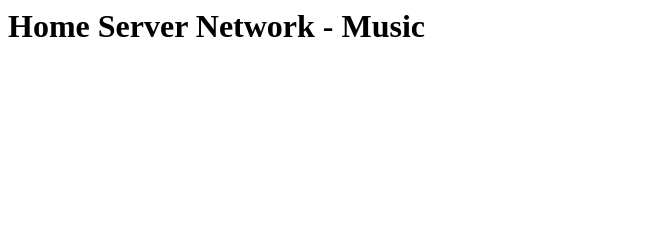
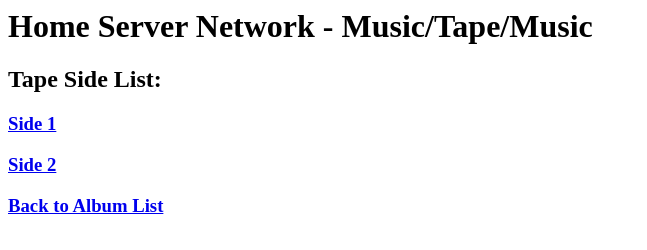
Before and after one commit to LachlanJob/Goldenkrew3000.github.io, a plain HTML site: page HomeServer/Music/Tape/Circus/CIRCUS.html in a window 1280 px wide. Shown: the whole page, without its empty margins (0-647 px from the left). Drawn offline with Linux system fonts and the light colour scheme.

Commit message:
Adding Cassette Tape Interface (Private)

```diff
--- a/HomeServer/Music/Tape/Circus/CIRCUS.html
+++ b/HomeServer/Music/Tape/Circus/CIRCUS.html
@@ -7,8 +7,28 @@
 	<body>
 		<header>
 			<h1>
-				Home Server Network - Music
+				Home Server Network - Music/Tape/Music
 			</h1>
 		</header>
+		<side_list>
+			<h2>
+				Tape Side List:
+			</h2>
+		</side_list>
+		<side_1>
+			<h3>
+				<a href="http://goldenkrew3000.github.io/HomeServer/Music/Tape/Circus/SIDE1.html">Side 1</a></href>
+			</h3>
+		</side_1>
+		<side2>
+			<h3>
+				<a href="http://goldenkrew3000.github.io/HomeServer/Music/Tape/Circus/SIDE2.html">Side 2</a></href>
+			</h3>
+		</side2>
+		<back_link>
+			<h3>
+				<a href="http://goldenkrew3000.github.io/HomeServer/Music/Homepage.html">Back to Album List</a></href>
+			</h3>
+		</back_link>
 	</body>
 </html>
```
Also changed, not shown: HomeServer/Music/Tape/Circus/SIDE1.html (added, +3 -0 lines), HomeServer/Music/Tape/Circus/SIDE2.html (added, +3 -0 lines).
